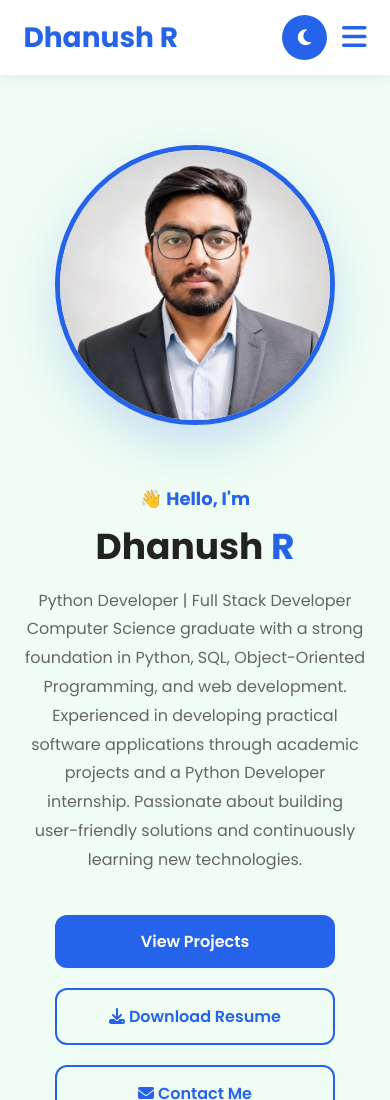
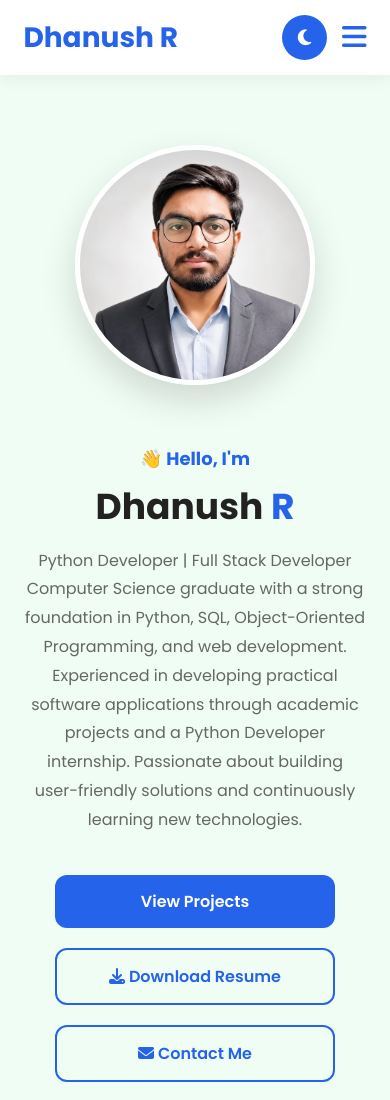
Before and after one commit to DHANUSH-916/Personal-Portfolio, a plain HTML site: page client/index.html in a window 390 px wide. Shown: the top 1100 px of the page. Drawn offline with Linux system fonts and the light colour scheme; no server answers.

Commit message:
Improve profile image

```diff
--- a/client/css/style.css
+++ b/client/css/style.css
@@ -1330,3 +1330,27 @@ body {
     z-index: 1000;
     backdrop-filter: blur(10px);
 }
+/* PROFILE IMAGE */
+
+.profile-image {
+    width: 320px;
+    height: 320px;
+    object-fit: cover;
+    border-radius: 50%;
+    border: 5px solid #ffffff;
+    box-shadow: 0 15px 35px rgba(0, 0, 0, 0.15);
+    transition: transform 0.3s ease, box-shadow 0.3s ease;
+}
+
+.profile-image:hover {
+    transform: scale(1.04);
+    box-shadow: 0 20px 40px rgba(0, 0, 0, 0.2);
+}
+
+/* Mobile */
+@media (max-width: 700px) {
+    .profile-image {
+        width: 240px;
+        height: 240px;
+    }
+}
```
